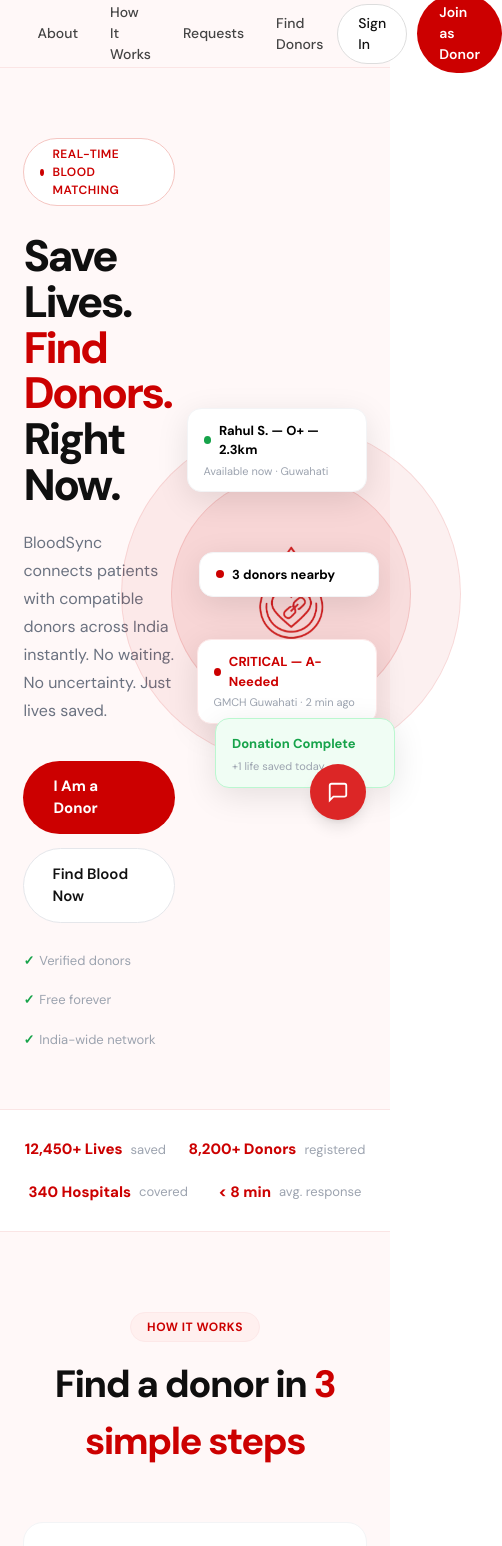
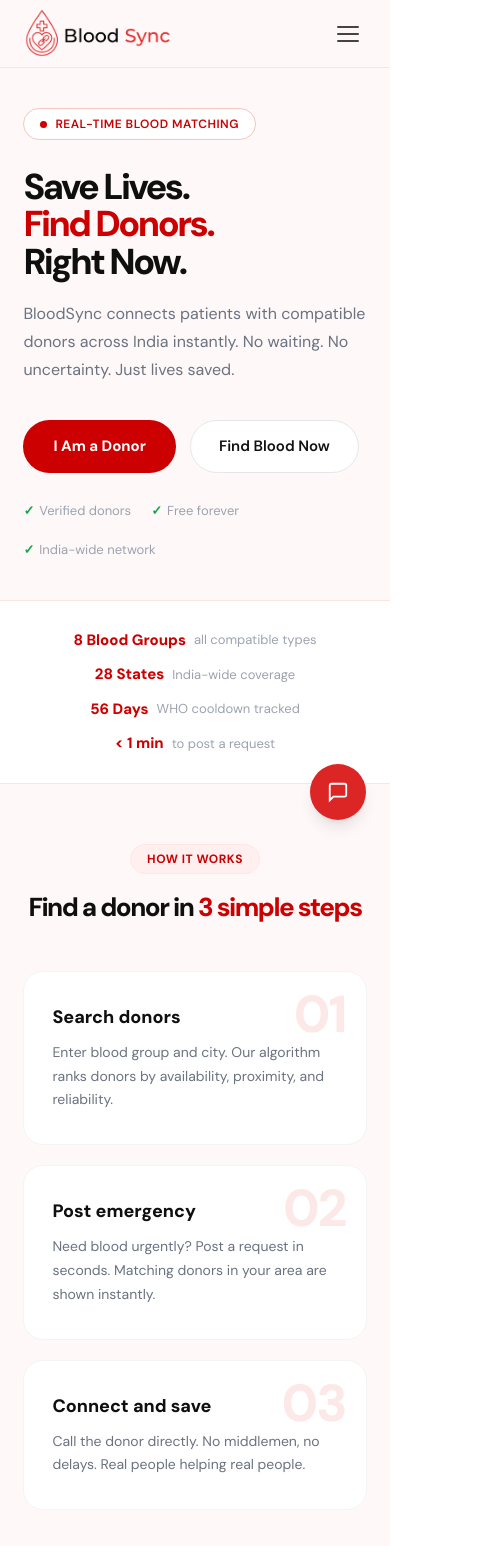
Before and after one commit to Arnab-Kashyap/BloodSync, a React (Vite) app in the folder client/: page / in a window 390 px wide. Shown: the top 1546 px of the page, 502 px wide, since content can reach past the window. Built offline with nearby package versions, Linux system fonts and the light colour scheme.

Commit message:
update landing page

```diff
--- a/client/src/components/ChatWidget.jsx
+++ b/client/src/components/ChatWidget.jsx
@@ -12,6 +12,12 @@
   const [input, setInput] = useState('');
   const [loading, setLoading] = useState(false);
   const bottomRef = useRef(null);
+
+  useEffect(() => {
+  const handler = () => setOpen(true);
+  window.addEventListener('open-chat', handler);
+  return () => window.removeEventListener('open-chat', handler);
+}, []);
 
   useEffect(() => {
     if (open) bottomRef.current?.scrollIntoView({ behavior: 'smooth' });
--- a/client/src/pages/Landing.jsx
+++ b/client/src/pages/Landing.jsx
@@ -1,58 +1,82 @@
+import { useState } from 'react';
 import { Link, useNavigate } from 'react-router-dom';
 import { useAuth } from '../context/AuthContext';
 
 export default function Landing() {
-  const { user, logout } = useAuth();
+  const { user } = useAuth();
   const navigate = useNavigate();
+  const [menuOpen, setMenuOpen] = useState(false);
 
-  const handleLogout = () => {
-    logout();
-    navigate('/');
+  const openChat = () => {
+    window.dispatchEvent(new CustomEvent('open-chat'));
+    setMenuOpen(false);
   };
 
   return (
     <div style={{ fontFamily: "'DM Sans', sans-serif", background: '#FFF8F8', minHeight: '100vh' }}>
 
+      <style>{`
+        @media (max-width: 768px) {
+          .nav-links { display: none !important; }
+          .nav-links.open { display: flex !important; flex-direction: column; position: absolute; top: 68px; left: 0; right: 0; background: white; border-bottom: 1px solid #F3F4F6; padding: 12px 6%; gap: 4px; z-index: 99; }
+          .hero-section { flex-direction: column !important; padding: 40px 6% 40px !important; }
+          .hero-visual { display: none !important; }
+          .hero-left { max-width: 100% !important; }
+          .stats-row { gap: 12px !important; }
+          .how-grid { grid-template-columns: 1fr !important; }
+          .features-grid { grid-template-columns: 1fr 1fr !important; }
+          .footer-inner { flex-direction: column !important; gap: 12px !important; align-items: flex-start !important; }
+          .cta-section h2 { font-size: 28px !important; }
+          .hamburger { display: flex !important; }
+          .nav-auth { display: none !important; }
+          .nav-auth.open { display: flex !important; }
+        }
+        @media (max-width: 480px) {
+          .features-grid { grid-template-columns: 1fr !important; }
+        }
+        .hamburger { display: none; background: none; border: none; cursor: pointer; padding: 8px; flex-direction: column; gap: 5px; }
+        .hamburger span { display: block; width: 22px; height: 2px; background: #444; border-radius: 2px; }
+      `}</style>
+
       <nav style={{
         display: 'flex', alignItems: 'center', justifyContent: 'space-between',
         padding: '0 6%', height: 68,
         position: 'sticky', top: 0,
-        background: 'rgba(255,248,248,0.95)',
+        background: 'rgba(255,248,248,0.97)',
         backdropFilter: 'blur(12px)',
         borderBottom: '1px solid rgba(204,0,0,0.08)',
         zIndex: 100,
       }}>
-        <div style={{ display: 'flex', alignItems: 'center' }}>
-          <img src="/logo.png" alt="BloodSync" style={{ height: 58 }} />
-        </div>
+        <Link to="/">
+          <img src="/logo.png" alt="BloodSync" style={{ height: 52 }} />
+        </Link>
 
-        <div style={{ display: 'flex', alignItems: 'center', gap: 4 }}>
+        <div className={`nav-links ${menuOpen ? 'open' : ''}`} style={{ display: 'flex', alignItems: 'center', gap: 4 }}>
           {[
             { label: 'About', to: '/' },
-            { label: 'How It Works', to: '/#how' },
             { label: 'Requests', to: '/requests' },
             { label: 'Find Donors', to: '/search' },
           ].map(l => (
-            <Link key={l.label} to={l.to} style={{
+            <Link key={l.label} to={l.to} onClick={() => setMenuOpen(false)} style={{
               fontSize: 14, color: '#444', textDecoration: 'none',
               padding: '7px 14px', borderRadius: 8, fontWeight: 500,
             }}>{l.label}</Link>
           ))}
+          <button onClick={openChat} style={{
+            fontSize: 14, color: '#444', background: 'none',
+            border: 'none', padding: '7px 14px', borderRadius: 8,
+            fontWeight: 500, cursor: 'pointer', fontFamily: 'inherit',
+          }}>How It Works</button>
         </div>
 
-        <div style={{ display: 'flex', gap: 10, alignItems: 'center' }}>
+        <div style={{ display: 'flex', alignItems: 'center', gap: 10 }}>
+          <div className="nav-auth" style={{ display: 'flex', gap: 10, alignItems: 'center' }}>
             {user ? (
-            <>
-              <Link to="/dashboard" style={{
-                fontSize: 14, color: '#111', textDecoration: 'none',
-                padding: '8px 20px', borderRadius: 50,
-                border: '1.5px solid #ddd', fontWeight: 500, background: 'white',
-              }}>Dashboard</Link>
               <div style={{
                 display: 'flex', alignItems: 'center', gap: 8,
                 background: '#FFF0EF', border: '1px solid #FDE8E8',
                 borderRadius: 50, padding: '5px 14px 5px 6px', cursor: 'pointer',
-              }} onClick={handleLogout}>
+              }} onClick={() => navigate('/dashboard')}>
                 <div style={{
                   width: 30, height: 30, borderRadius: '50%',
                   background: '#CC0000', display: 'flex',
@@ -65,7 +89,6 @@
                   {user.name?.split(' ')[0]}
                 </span>
               </div>
-            </>
             ) : (
               <>
                 <Link to="/login" style={{
@@ -81,13 +104,18 @@
               </>
             )}
           </div>
+
+          <button className="hamburger" onClick={() => setMenuOpen(p => !p)}>
+            <span /><span /><span />
+          </button>
+        </div>
       </nav>
 
-      <section style={{
+      <section className="hero-section" style={{
         display: 'flex', alignItems: 'center', justifyContent: 'space-between',
         padding: '70px 6% 60px', maxWidth: 1280, margin: '0 auto', gap: 40,
       }}>
-        <div style={{ flex: 1, maxWidth: 540 }}>
+        <div className="hero-left" style={{ flex: 1, maxWidth: 540 }}>
           <div style={{
             display: 'inline-flex', alignItems: 'center', gap: 8,
             background: 'white', border: '1px solid #F5C6C2',
@@ -100,7 +128,7 @@
           </div>
 
           <h1 style={{
-            fontSize: 'clamp(44px, 5.5vw, 72px)', fontWeight: 900,
+            fontSize: 'clamp(36px, 5.5vw, 72px)', fontWeight: 900,
             lineHeight: 1.04, letterSpacing: '-2.5px', margin: '0 0 20px', color: '#0F0F0F',
           }}>
             Save Lives.<br />
@@ -149,29 +177,12 @@
           </div>
         </div>
 
-        <div style={{ flex: 1, maxWidth: 520, position: 'relative', minHeight: 420 }}>
-          <div style={{
-            position: 'absolute', top: '50%', left: '50%',
-            transform: 'translate(-50%, -50%)',
-            width: 340, height: 340, borderRadius: '50%',
-            background: 'rgba(204,0,0,0.06)',
-            border: '1px solid rgba(204,0,0,0.1)',
-          }} />
-          <div style={{
-            position: 'absolute', top: '50%', left: '50%',
-            transform: 'translate(-50%, -50%)',
-            width: 240, height: 240, borderRadius: '50%',
-            background: 'rgba(204,0,0,0.08)',
-            border: '1px solid rgba(204,0,0,0.12)',
-          }} />
-          <div style={{
-            position: 'absolute', top: '50%', left: '50%',
-            transform: 'translate(-50%, -50%)',
-            display: 'flex', alignItems: 'center', justifyContent: 'center',
-          }}>
+        <div className="hero-visual" style={{ flex: 1, maxWidth: 520, position: 'relative', minHeight: 420 }}>
+          <div style={{ position: 'absolute', top: '50%', left: '50%', transform: 'translate(-50%, -50%)', width: 340, height: 340, borderRadius: '50%', background: 'rgba(204,0,0,0.06)', border: '1px solid rgba(204,0,0,0.1)' }} />
+          <div style={{ position: 'absolute', top: '50%', left: '50%', transform: 'translate(-50%, -50%)', width: 240, height: 240, borderRadius: '50%', background: 'rgba(204,0,0,0.08)', border: '1px solid rgba(204,0,0,0.12)' }} />
+          <div style={{ position: 'absolute', top: '50%', left: '50%', transform: 'translate(-50%, -50%)', display: 'flex', alignItems: 'center', justifyContent: 'center' }}>
             <img src="/icon.png" alt="BloodSync Icon" style={{ width: 130, height: 130, objectFit: 'contain' }} />
           </div>
-
           <div style={{ position: 'absolute', top: 24, right: 0, ...floatCard }}>
             <div style={{ display: 'flex', alignItems: 'center', gap: 8 }}>
               <div style={{ width: 8, height: 8, borderRadius: '50%', background: '#16A34A' }} />
@@ -179,14 +190,12 @@
             </div>
             <div style={{ fontSize: 11, color: '#9CA3AF', marginTop: 3 }}>Available now · Guwahati</div>
           </div>
-
           <div style={{ position: 'absolute', top: '40%', left: -16, ...floatCard }}>
             <div style={{ display: 'flex', alignItems: 'center', gap: 8 }}>
               <div style={{ width: 8, height: 8, borderRadius: '50%', background: '#CC0000' }} />
               <span style={{ fontSize: 13, fontWeight: 700 }}>3 donors nearby</span>
             </div>
           </div>
-
           <div style={{ position: 'absolute', bottom: 80, right: -10, ...floatCard, borderColor: '#FDE8E8' }}>
             <div style={{ display: 'flex', alignItems: 'center', gap: 8 }}>
               <div style={{ width: 8, height: 8, borderRadius: '50%', background: '#CC0000' }} />
@@ -194,7 +203,6 @@
             </div>
             <div style={{ fontSize: 11, color: '#9CA3AF', marginTop: 3 }}>GMCH Guwahati · 2 min ago</div>
           </div>
-
           <div style={{ position: 'absolute', bottom: 16, left: 0, ...floatCard, background: '#F0FDF4', borderColor: '#BBF7D0' }}>
             <span style={{ fontSize: 13, fontWeight: 700, color: '#16A34A' }}>Donation Complete</span>
             <div style={{ fontSize: 11, color: '#9CA3AF', marginTop: 3 }}>+1 life saved today</div>
@@ -202,20 +210,13 @@
         </div>
       </section>
 
-      <div style={{
-        borderTop: '1px solid rgba(204,0,0,0.1)',
-        borderBottom: '1px solid rgba(204,0,0,0.1)',
-        padding: '28px 6%', background: 'white',
-      }}>
-        <div style={{
-          maxWidth: 900, margin: '0 auto',
-          display: 'flex', justifyContent: 'space-around', flexWrap: 'wrap', gap: 20,
-        }}>
+      <div style={{ borderTop: '1px solid rgba(204,0,0,0.1)', borderBottom: '1px solid rgba(204,0,0,0.1)', padding: '28px 6%', background: 'white' }}>
+        <div className="stats-row" style={{ maxWidth: 900, margin: '0 auto', display: 'flex', justifyContent: 'space-around', flexWrap: 'wrap', gap: 20 }}>
           {[
-            { num: '12,450+ Lives', label: 'saved' },
-            { num: '8,200+ Donors', label: 'registered' },
-            { num: '340 Hospitals', label: 'covered' },
-            { num: '< 8 min', label: 'avg. response' },
+            { num: '8 Blood Groups', label: 'all compatible types' },
+            { num: '28 States', label: 'India-wide coverage' },
+            { num: '56 Days', label: 'WHO cooldown tracked' },
+            { num: '< 1 min', label: 'to post a request' },
           ].map(s => (
             <div key={s.num} style={{ display: 'flex', alignItems: 'center', gap: 8 }}>
               <span style={{ fontSize: 15, fontWeight: 800, color: '#CC0000' }}>{s.num}</span>
@@ -225,29 +226,21 @@
         </div>
       </div>
 
-      <section id="how" style={{ padding: '80px 6%', maxWidth: 1200, margin: '0 auto' }}>
-        <div style={{ textAlign: 'center', marginBottom: 52 }}>
+      <section id="how" style={{ padding: '60px 6%', maxWidth: 1200, margin: '0 auto' }}>
+        <div style={{ textAlign: 'center', marginBottom: 44 }}>
           <span style={sectionBadge}>HOW IT WORKS</span>
-          <h2 style={{ fontSize: 38, fontWeight: 900, letterSpacing: '-1.5px', marginTop: 14, color: '#0F0F0F' }}>
+          <h2 style={{ fontSize: 'clamp(26px, 4vw, 38px)', fontWeight: 900, letterSpacing: '-1.5px', marginTop: 14, color: '#0F0F0F' }}>
             Find a donor in <span style={{ color: '#CC0000' }}>3 simple steps</span>
           </h2>
         </div>
-        <div style={{ display: 'grid', gridTemplateColumns: 'repeat(auto-fit, minmax(280px, 1fr))', gap: 20 }}>
+        <div className="how-grid" style={{ display: 'grid', gridTemplateColumns: 'repeat(auto-fit, minmax(280px, 1fr))', gap: 20 }}>
           {[
             { step: '01', title: 'Search donors', desc: 'Enter blood group and city. Our algorithm ranks donors by availability, proximity, and reliability.' },
             { step: '02', title: 'Post emergency', desc: 'Need blood urgently? Post a request in seconds. Matching donors in your area are shown instantly.' },
             { step: '03', title: 'Connect and save', desc: 'Call the donor directly. No middlemen, no delays. Real people helping real people.' },
           ].map(s => (
-            <div key={s.step} style={{
-              background: 'white', borderRadius: 20,
-              border: '1px solid #F3F4F6', padding: '32px 28px',
-              position: 'relative', overflow: 'hidden',
-            }}>
-              <div style={{
-                position: 'absolute', top: 16, right: 20,
-                fontSize: 52, fontWeight: 900, color: '#FDE8E8',
-                lineHeight: 1, letterSpacing: '-2px',
-              }}>{s.step}</div>
+            <div key={s.step} style={{ background: 'white', borderRadius: 20, border: '1px solid #F3F4F6', padding: '32px 28px', position: 'relative', overflow: 'hidden' }}>
+              <div style={{ position: 'absolute', top: 16, right: 20, fontSize: 52, fontWeight: 900, color: '#FDE8E8', lineHeight: 1, letterSpacing: '-2px' }}>{s.step}</div>
               <h3 style={{ fontSize: 18, fontWeight: 800, marginBottom: 10, color: '#0F0F0F' }}>{s.title}</h3>
               <p style={{ fontSize: 14, color: '#6B7280', lineHeight: 1.7 }}>{s.desc}</p>
             </div>
@@ -255,15 +248,15 @@
         </div>
       </section>
 
-      <section style={{ background: '#FFF8F8', padding: '80px 6%' }}>
+      <section style={{ background: '#FFF8F8', padding: '60px 6%' }}>
         <div style={{ maxWidth: 1200, margin: '0 auto' }}>
-          <div style={{ textAlign: 'center', marginBottom: 52 }}>
+          <div style={{ textAlign: 'center', marginBottom: 44 }}>
             <span style={sectionBadge}>FEATURES</span>
-            <h2 style={{ fontSize: 38, fontWeight: 900, letterSpacing: '-1.5px', marginTop: 14, color: '#0F0F0F' }}>
+            <h2 style={{ fontSize: 'clamp(26px, 4vw, 38px)', fontWeight: 900, letterSpacing: '-1.5px', marginTop: 14, color: '#0F0F0F' }}>
               Built for <span style={{ color: '#CC0000' }}>emergencies</span>
             </h2>
           </div>
-          <div style={{ display: 'grid', gridTemplateColumns: 'repeat(auto-fit, minmax(230px, 1fr))', gap: 16 }}>
+          <div className="features-grid" style={{ display: 'grid', gridTemplateColumns: 'repeat(auto-fit, minmax(230px, 1fr))', gap: 16 }}>
             {[
               { title: 'AI Assistant', desc: 'Ask about compatibility, eligibility, and donation guidelines — powered by OpenRouter AI.' },
               { title: 'Smart Matching', desc: 'Donors ranked by availability, proximity, cooldown status, and response rate.' },
@@ -271,12 +264,7 @@
               { title: 'India-Wide', desc: 'All 28 states covered. City search with automatic state-wide fallback.' },
             ].map(f => (
               <div key={f.title} style={{ background: 'white', borderRadius: 16, border: '1px solid #F3F4F6', padding: '24px' }}>
-                <div style={{
-                  width: 44, height: 44, borderRadius: 12,
-                  background: '#FFF0EF', display: 'flex',
-                  alignItems: 'center', justifyContent: 'center',
-                  marginBottom: 14,
-                }}>
+                <div style={{ width: 44, height: 44, borderRadius: 12, background: '#FFF0EF', display: 'flex', alignItems: 'center', justifyContent: 'center', marginBottom: 14 }}>
                   <img src="/icon.png" alt="" style={{ width: 26, height: 26, objectFit: 'contain' }} />
                 </div>
                 <h3 style={{ fontSize: 15, fontWeight: 800, marginBottom: 8, color: '#0F0F0F' }}>{f.title}</h3>
@@ -287,47 +275,32 @@
         </div>
       </section>
 
-      <section style={{ background: '#CC0000', padding: '80px 6%', textAlign: 'center' }}>
-        <h2 style={{ fontSize: 40, fontWeight: 900, color: 'white', letterSpacing: '-1.5px', marginBottom: 14 }}>
+      <section className="cta-section" style={{ background: '#CC0000', padding: '60px 6%', textAlign: 'center' }}>
+        <h2 style={{ fontSize: 'clamp(26px, 4vw, 40px)', fontWeight: 900, color: 'white', letterSpacing: '-1.5px', marginBottom: 14 }}>
           Ready to save a life?
         </h2>
-        <p style={{ fontSize: 16, color: 'rgba(255,255,255,0.75)', marginBottom: 36 }}>
-          Join 8,200+ donors across India making a difference every day.
+        <p style={{ fontSize: 16, color: 'rgba(255,255,255,0.75)', marginBottom: 32 }}>
+          Register as a donor and be ready when someone needs you most.
         </p>
         <div style={{ display: 'flex', gap: 14, justifyContent: 'center', flexWrap: 'wrap' }}>
           {user ? (
-            <Link to="/dashboard" style={{
-              textDecoration: 'none', padding: '14px 32px',
-              background: 'white', color: '#CC0000',
-              borderRadius: 50, fontSize: 15, fontWeight: 800,
-            }}>Go to Dashboard</Link>
+            <Link to="/dashboard" style={{ textDecoration: 'none', padding: '14px 32px', background: 'white', color: '#CC0000', borderRadius: 50, fontSize: 15, fontWeight: 800 }}>Go to Dashboard</Link>
           ) : (
-            <Link to="/register" style={{
-              textDecoration: 'none', padding: '14px 32px',
-              background: 'white', color: '#CC0000',
-              borderRadius: 50, fontSize: 15, fontWeight: 800,
-            }}>Register as Donor</Link>
+            <Link to="/register" style={{ textDecoration: 'none', padding: '14px 32px', background: 'white', color: '#CC0000', borderRadius: 50, fontSize: 15, fontWeight: 800 }}>Register as Donor</Link>
           )}
-          <Link to="/search" style={{
-            textDecoration: 'none', padding: '14px 32px',
-            background: 'transparent', color: 'white',
-            borderRadius: 50, fontSize: 15, fontWeight: 600,
-            border: '2px solid rgba(255,255,255,0.4)',
-          }}>Find Donors</Link>
+          <Link to="/search" style={{ textDecoration: 'none', padding: '14px 32px', background: 'transparent', color: 'white', borderRadius: 50, fontSize: 15, fontWeight: 600, border: '2px solid rgba(255,255,255,0.4)' }}>Find Donors</Link>
         </div>
       </section>
 
-      <footer style={{
-        background: '#0F0F0F', padding: '32px 6%',
-        display: 'flex', alignItems: 'center',
-        justifyContent: 'space-between', flexWrap: 'wrap', gap: 16,
-      }}>
+      <footer style={{ background: '#0F0F0F', padding: '28px 6%' }}>
+        <div className="footer-inner" style={{ display: 'flex', alignItems: 'center', justifyContent: 'space-between', flexWrap: 'wrap', gap: 16 }}>
           <img src="/logo.png" alt="BloodSync" style={{ height: 36, filter: 'brightness(0) invert(1)' }} />
           <span style={{ fontSize: 13, color: '#4B5563' }}>Built for saving lives · India · 2026</span>
-        <div style={{ display: 'flex', gap: 20 }}>
+          <div style={{ display: 'flex', gap: 20, flexWrap: 'wrap' }}>
             {[{ label: 'Find Donors', to: '/search' }, { label: 'Requests', to: '/requests' }, { label: 'Register', to: '/register' }].map(l => (
               <Link key={l.label} to={l.to} style={{ fontSize: 13, color: '#6B7280', textDecoration: 'none' }}>{l.label}</Link>
             ))}
+          </div>
         </div>
       </footer>
 
```
Lines whose indentation alone changed are shown as unchanged.
